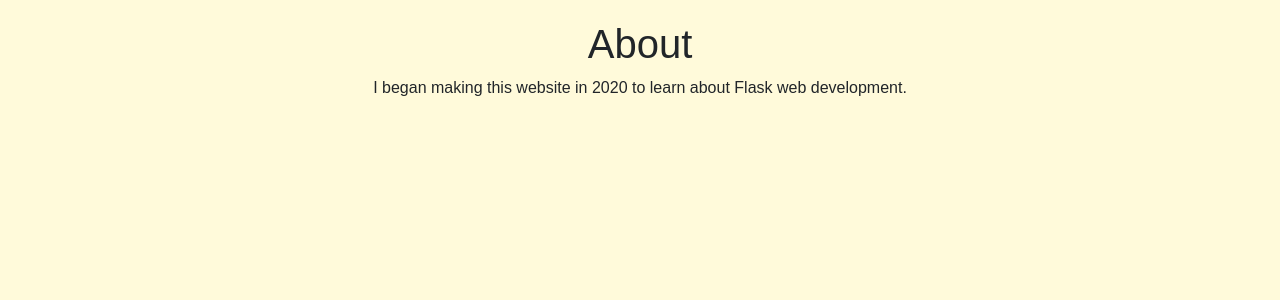
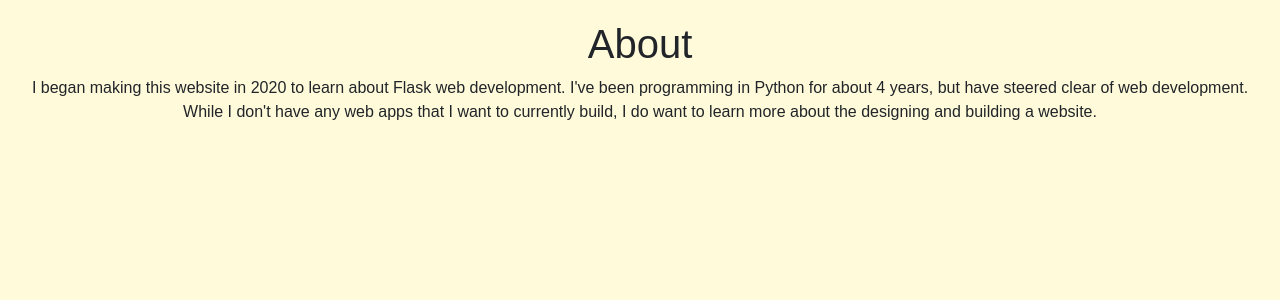
Before and after one commit to willschlitzer/personal-page, a Flask app: page /about in a window 1280 px wide. Shown: the part 50-350 px from the top of the page. Run offline with Flask 2, Linux system fonts and the light colour scheme.

Commit message:
update pages

```diff
--- a/templates/home/about.html
+++ b/templates/home/about.html
@@ -4,5 +4,8 @@
     <div class="about">
         <h1>About</h1>
         I began making this website in 2020 to learn about Flask web development.
+        I've been programming in Python for about 4 years, but have steered
+        clear of web development. While I don't have any web apps that I want to
+        currently build, I do want to learn more about the designing and building a website.
     </div>
 {% endblock %}
--- a/templates/home/home.html
+++ b/templates/home/home.html
@@ -2,9 +2,5 @@
 {% block main_content %}
     <div class="schlitz">
     <h1>Will Schlitzer's Page</h1>
-        <div class="personal_image">
-            <img src="/static/img/personal.jpg" width="250">
-        </div>
-
     </div>
 {% endblock %}
```
